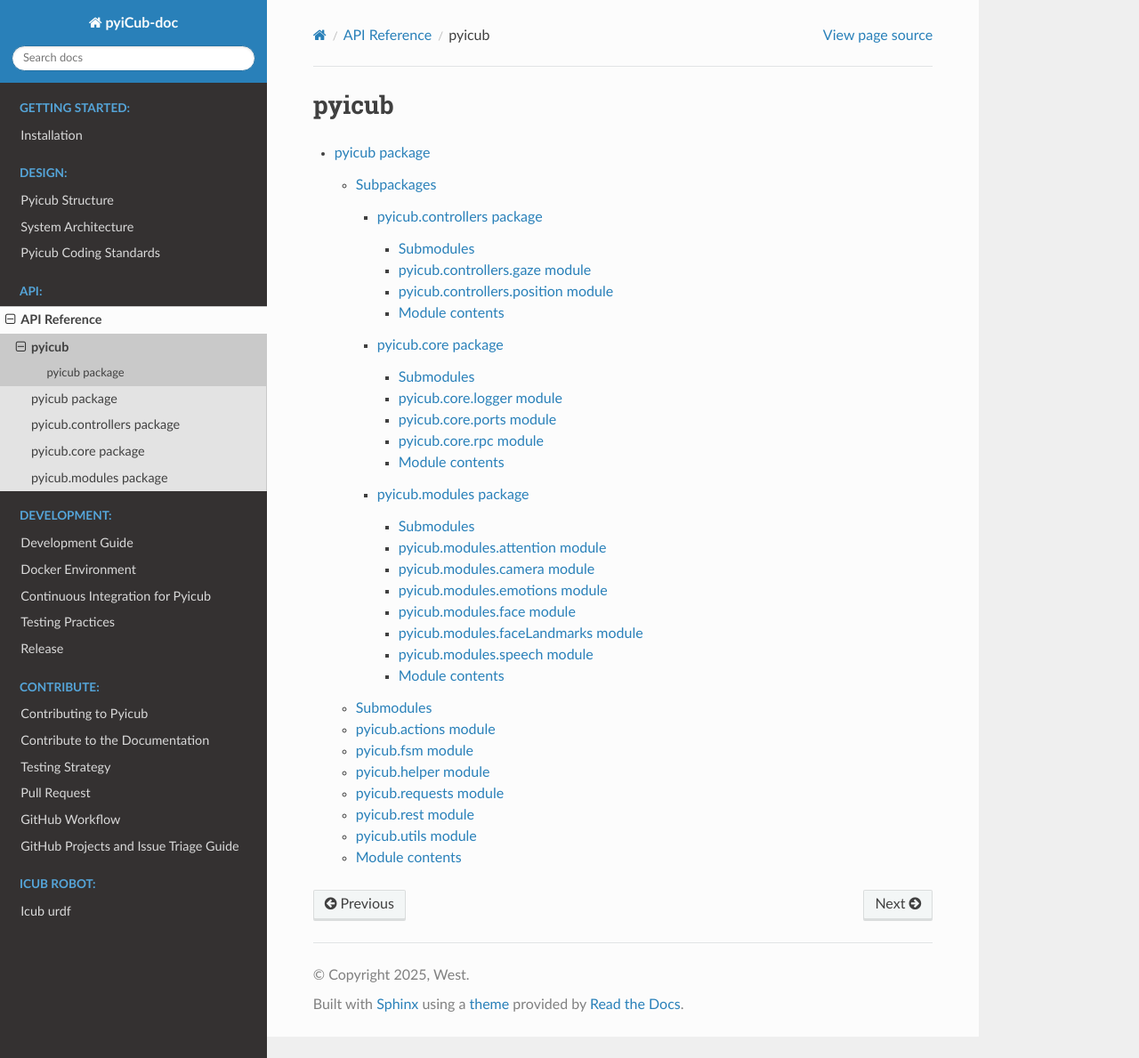
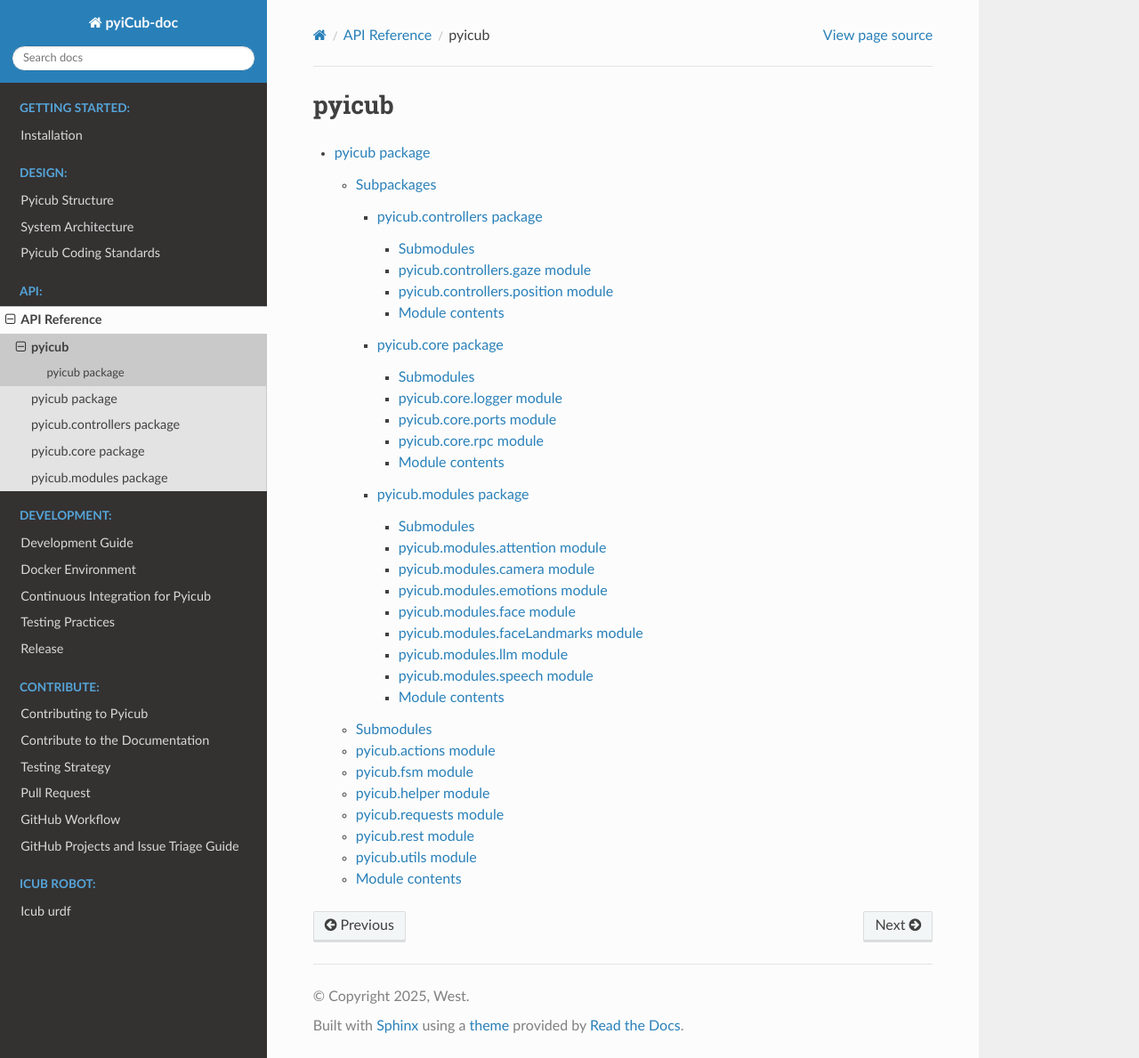
Before and after one commit to S4HRITECH/pyicub-doc, a Sphinx documentation site: the page built from source/api/modules.rst, in a window 1280 px wide and 1189 px high. Shown: the whole window at 89% size. Built offline with Sphinx 7.4.7 and the Read the Docs theme 3.1.0, drawn with Linux system fonts in a browser that asks for light colours.

Commit message:
Automated API docs update from pyicub commit 7f664b6e550d88a9b33a26fe60af97d6affb3ac8

```diff
--- a/source/api/pyicub.modules.rst
+++ b/source/api/pyicub.modules.rst
@@ -44,6 +44,14 @@ pyicub.modules.faceLandmarks module
    :undoc-members:
    :show-inheritance:
 
+pyicub.modules.llm module
+-------------------------
+
+.. automodule:: pyicub.modules.llm
+   :members:
+   :undoc-members:
+   :show-inheritance:
+
 pyicub.modules.speech module
 ----------------------------
 
```
